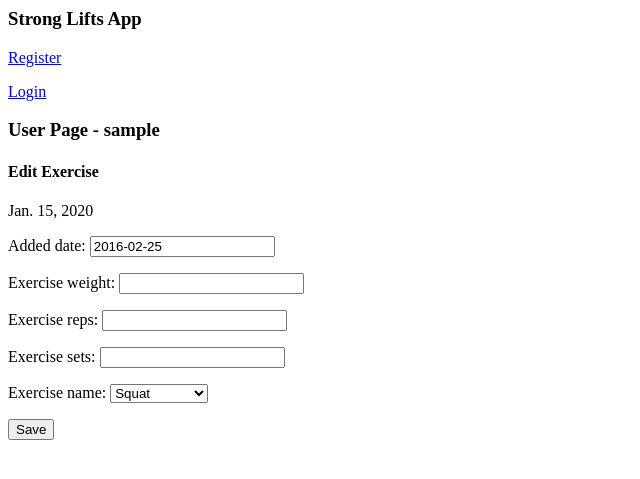
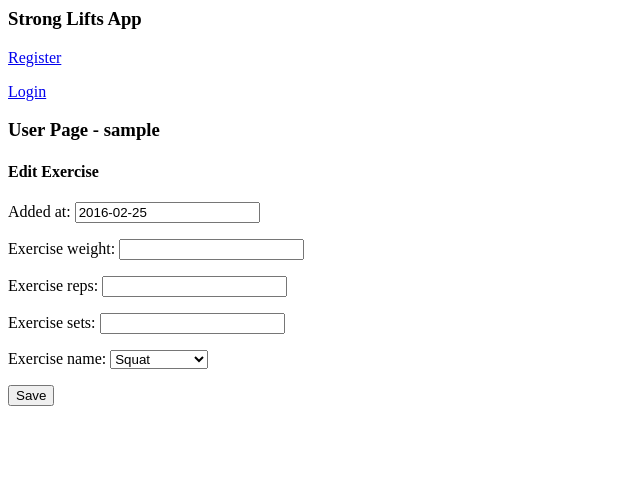
Before and after one commit to erictempleton1/strength_app, a Django app: template strong_lifts/templates/strong_lifts/update_exercise.html in a window 1280 px wide. Shown: the top 479 px of the page, without its empty margins (0-640 px from the left). Run offline with Django 3.2, Linux system fonts and the light colour scheme; tables that the repository leaves empty hold one stand-in row (values such as "Sample post"); the template is opened without the code that fills it: values that come from a table or form of the project are taken from there, most other values are stand-ins (such as "Sample title", 1, 10 or a date in 2020); parts of the project's set-up code (start-up, migrations or seed data) failed here and were passed over.

Commit message:
fixing form naming and typos

```diff
--- a/strong_lifts/forms.py
+++ b/strong_lifts/forms.py
@@ -30,7 +30,7 @@ class StrongLiftsForm(forms.ModelForm):
         ('OH Press', 'OH Press')
     ]
 
-    added_date = forms.DateField(required=True, widget=SelectDateWidget(), initial=datetime.date.today)
+    added_at = forms.DateField(required=True, widget=SelectDateWidget(), initial=datetime.date.today)
     exercise_weight = forms.IntegerField(required=True)
     exercise_reps = forms.IntegerField(required=True)
     exercise_sets = forms.IntegerField(required=True)
@@ -38,4 +38,4 @@ class StrongLiftsForm(forms.ModelForm):
 
     class Meta:
         model = StrongLifts
-        fields = ('added_date', 'exercise_name', 'exercise_weight', 'exercise_sets', 'exercise_reps')
+        fields = ('added_at', 'exercise_name', 'exercise_weight', 'exercise_sets', 'exercise_reps')
--- a/strong_lifts/templates/strong_lifts/update_exercise.html
+++ b/strong_lifts/templates/strong_lifts/update_exercise.html
@@ -8,8 +8,6 @@
 
 <h4>Edit Exercise</h4>
 
-{{ exercise_edit.added_at }}
-
 <form action="" method="post">
     {% csrf_token %}
     {{ form.as_p }}
--- a/strong_lifts/views.py
+++ b/strong_lifts/views.py
@@ -23,7 +23,7 @@ def user_page(request, username):
         form = StrongLiftsForm(request.POST)
         if form.is_valid():
             # get form data
-            added_at = form.cleaned_data['added_date']
+            added_at = form.cleaned_data['added_at']
             exercise_name = form.cleaned_data['exercise_name']
             exercise_sets = form.cleaned_data['exercise_sets']
             exercise_reps = form.cleaned_data['exercise_reps']
@@ -47,7 +47,6 @@ def user_page(request, username):
                     }
                   )
 
-# todo - work on getting date to populate or override initial
 def update_exercise(request, username, exercise_id):
     # check that user and exercise exists
     user_obj = get_object_or_404(User, username=username)
@@ -66,6 +65,7 @@ def update_exercise(request, username, exercise_id):
                 }
         )
         if form.is_valid():
+            exercise_edit.added_at = form.cleaned_data['added_at']
             exercise_edit.exercise_name = form.cleaned_data['exercise_name']
             exercise_edit.exercise_sets = form.cleaned_data['exercise_sets']
             exercise_edit.exercise_reps = form.cleaned_data['exercise_reps']
```
